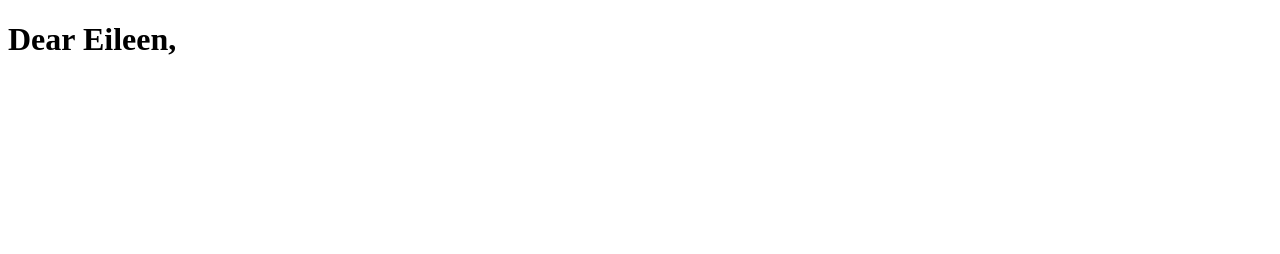
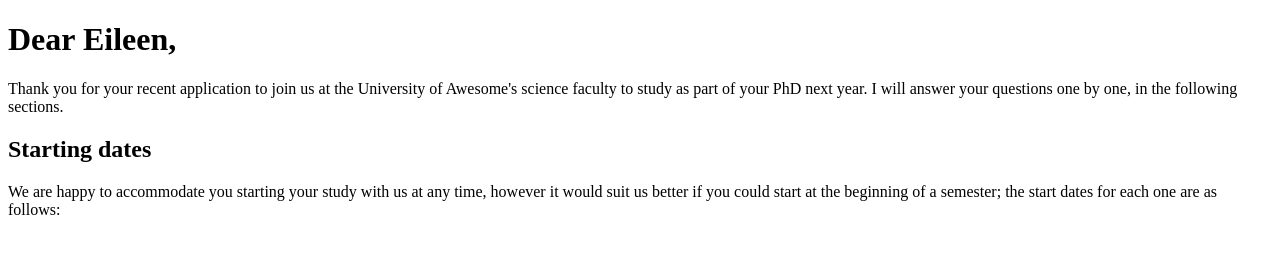
Before and after one commit to MayembsbL13/Introduction-to-HTML, a plain HTML site: page index.html in a window 1280 px wide. Drawn offline with Linux system fonts and the light colour scheme.

Commit message:
Updating index page

```diff
--- a/index.html
+++ b/index.html
@@ -1,10 +1,18 @@
 <!DOCTYPE html>
 <html>
-   <head>
-    <title>Introduction to HTML</title>
-   </head>
+    <head>
+        <title>Introduction to HTML</title>
+    </head>
 
-   <body>
-<h1>Dear Eileen,</hi>
-   </body>
+    <body>
+        <h1>Dear Eileen,</h1>
+
+        <p>Thank you for your recent application to join us at the University of Awesome's science faculty to study as part of your PhD next year. I will answer your questions one by one, in the following sections.</p>
+
+        <h2>Starting dates</h2>
+
+        <p>We are happy to accommodate you starting your study with us at any time, however it would suit us better if you could start at the beginning of a semester; the start dates for each one are as follows:</p>
+
+
+    </body>
 </html>
```
